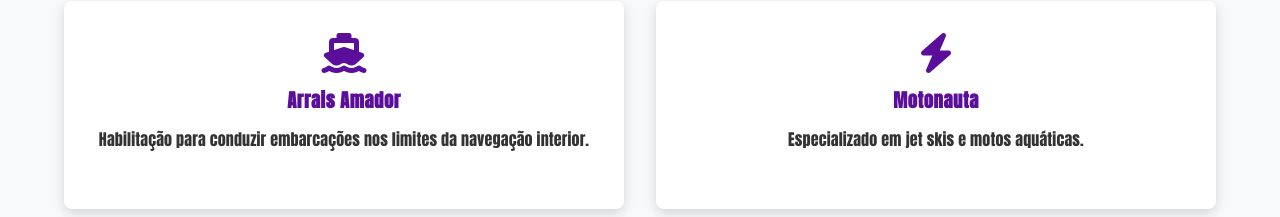
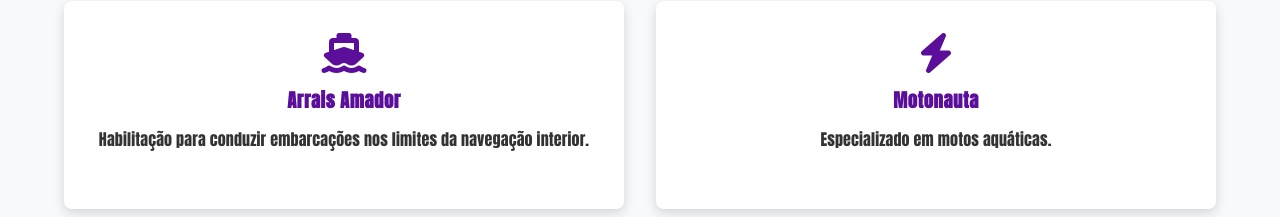
Before and after one commit to CelloR18/ALPHA-ETN-FINAL, a plain HTML site: page index.html in a window 1280 px wide. Shown: the part 1300-1517 px from the top of the page. Drawn offline with nearby package versions, Linux system fonts and the light colour scheme.

```diff
--- a/index.html
+++ b/index.html
@@ -63,7 +63,7 @@
           <div class="curso-card">
             <i class="fas fa-bolt"></i>
             <h3>Motonauta</h3>
-            <p>Especializado em jet skis e motos aquáticas.</p>
+            <p>Especializado em motos aquáticas.</p>
           </div>
         </div>
       </div>
```
